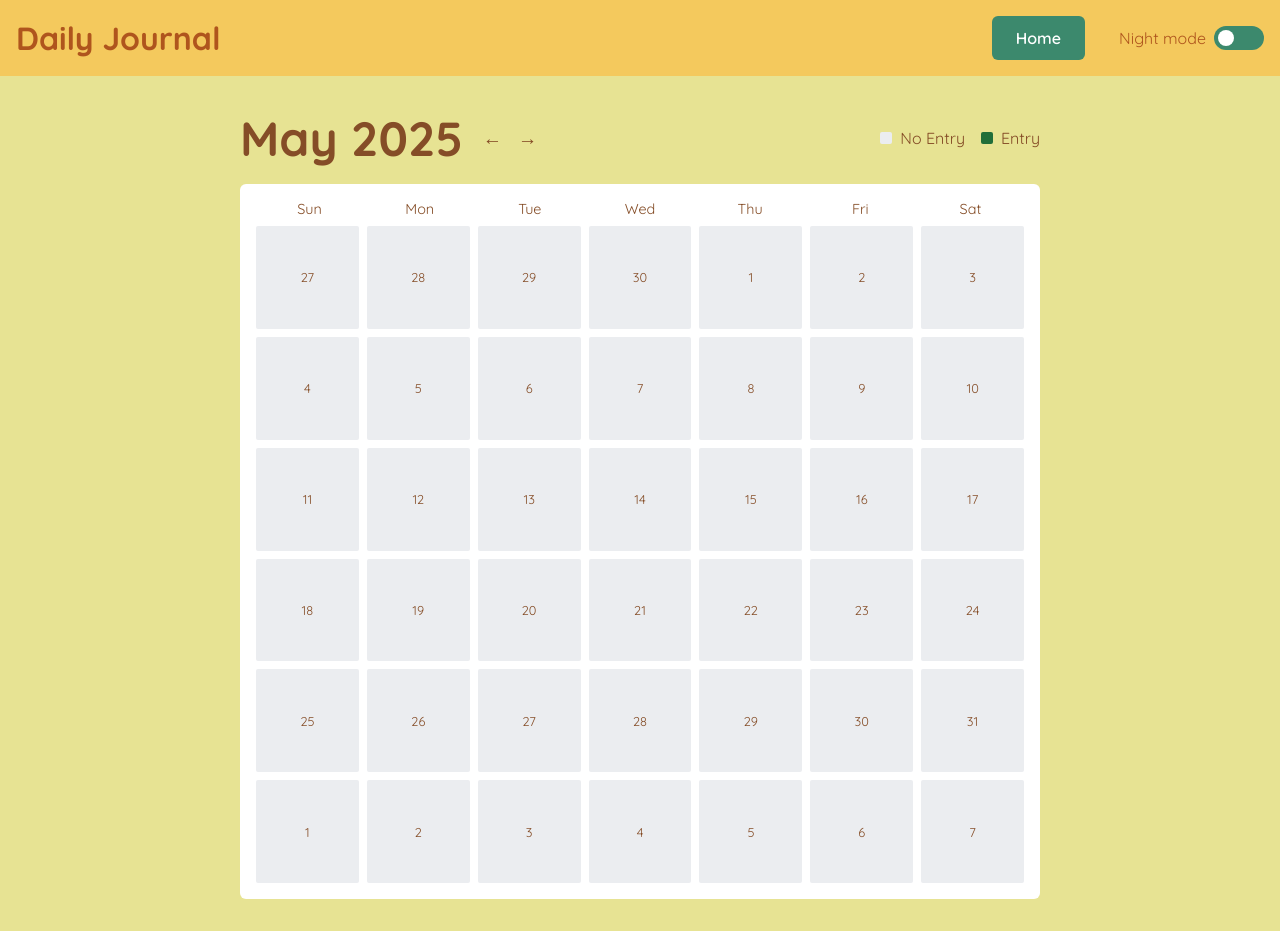
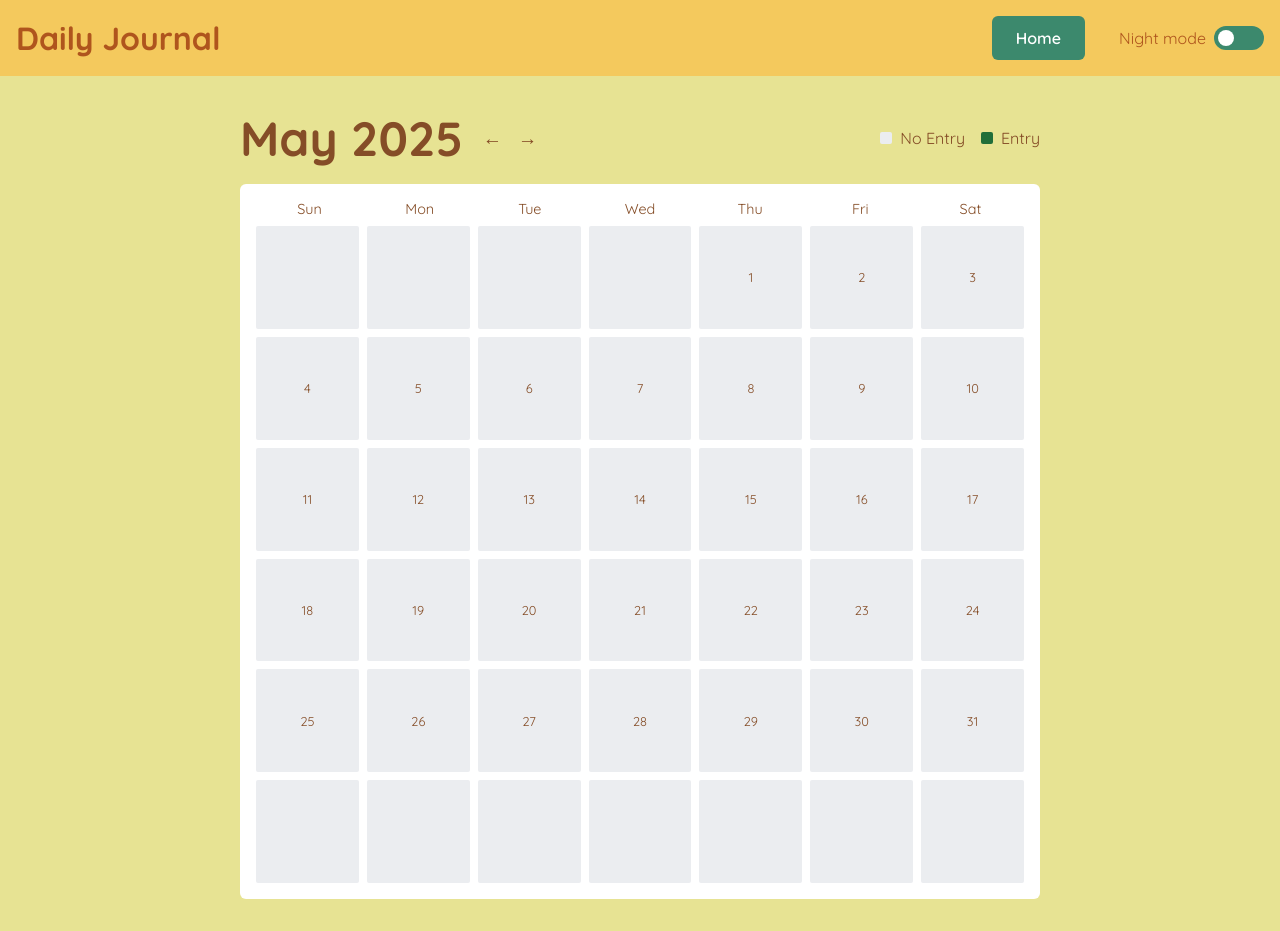
Before and after one commit to joshualeeee/csc437-final, a React (Vite) app in the folder packages/frontend/: page /view in a window 1280 px wide. Built offline with nearby package versions, Linux system fonts and the light colour scheme.

Commit message:
unneeded code

```diff
--- a/packages/frontend/src/components/View.tsx
+++ b/packages/frontend/src/components/View.tsx
@@ -42,19 +42,8 @@ const View = () => {
   // Get the total number of days in the month
   const totalDays = lastDayOfMonth.getDate();
 
-  // Calculate the number of days from the previous month to show
-  const prevMonthDays = Array.from({ length: startingDayIndex }, (_, i) => {
-    const prevMonthLastDay = new Date(
-      currentDate.getFullYear(),
-      currentDate.getMonth(),
-      0
-    ).getDate();
-    return prevMonthLastDay - startingDayIndex + i + 1;
-  });
-
   // Calculate the number of days from the next month to show
   const remainingDays = 42 - (startingDayIndex + totalDays); // 42 = 6 rows × 7 days
-  const nextMonthDays = Array.from({ length: remainingDays }, (_, i) => i + 1);
 
   const handlePrevMonth = () => {
     setCurrentDate(
@@ -125,17 +114,18 @@ const View = () => {
               ))}
             </div>
             <div className="calendar-grid">
-              {/* Previous month days */}
-              {prevMonthDays.map((day: number) => (
-                <div key={`prev-${day}`} className="calendar-day other-month">
-                  {day}
-                </div>
+              {Array.from({ length: startingDayIndex }, (_, i) => (
+                <div key={`prev-${i}`} className="calendar-day empty"></div>
               ))}
 
-              {/* Current month days */}
               {Array.from({ length: totalDays }, (_, i) => {
                 const day = i + 1;
                 const entry = getEntry(day);
+                const dayOfWeek = new Date(
+                  currentDate.getFullYear(),
+                  currentDate.getMonth(),
+                  day
+                ).getDay();
 
                 return (
                   <div
@@ -144,17 +134,15 @@ const View = () => {
                       entry ? "has-entry clickable" : ""
                     }`}
                     onClick={() => entry && handleDayClick(day)}
+                    style={{ gridColumn: dayOfWeek + 1 }}
                   >
                     {day}
                   </div>
                 );
               })}
 
-              {/* Next month days */}
-              {nextMonthDays.map((day: number) => (
-                <div key={`next-${day}`} className="calendar-day other-month">
-                  {day}
-                </div>
+              {Array.from({ length: remainingDays }, (_, i) => (
+                <div key={`next-${i}`} className="calendar-day empty"></div>
               ))}
             </div>
           </div>
```
